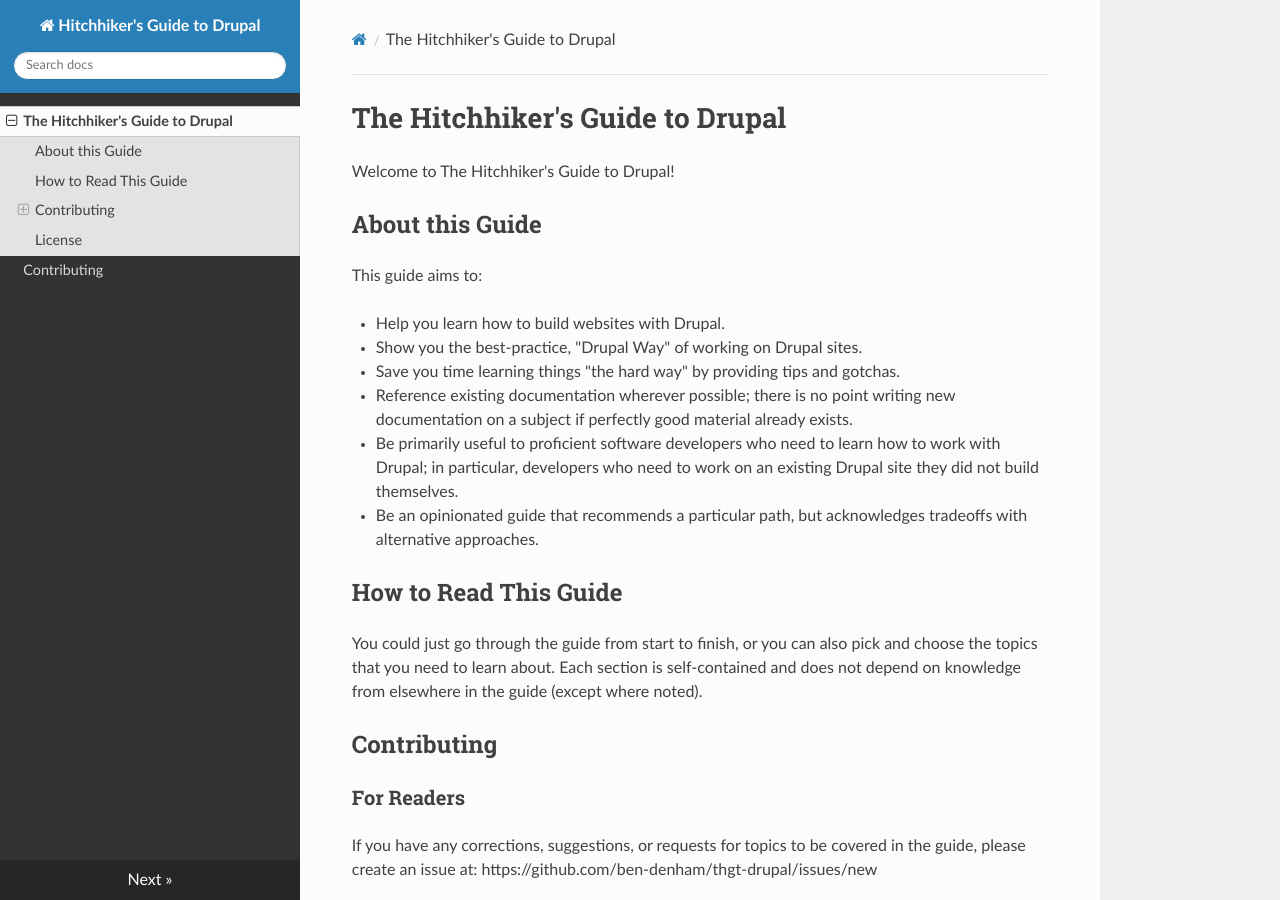
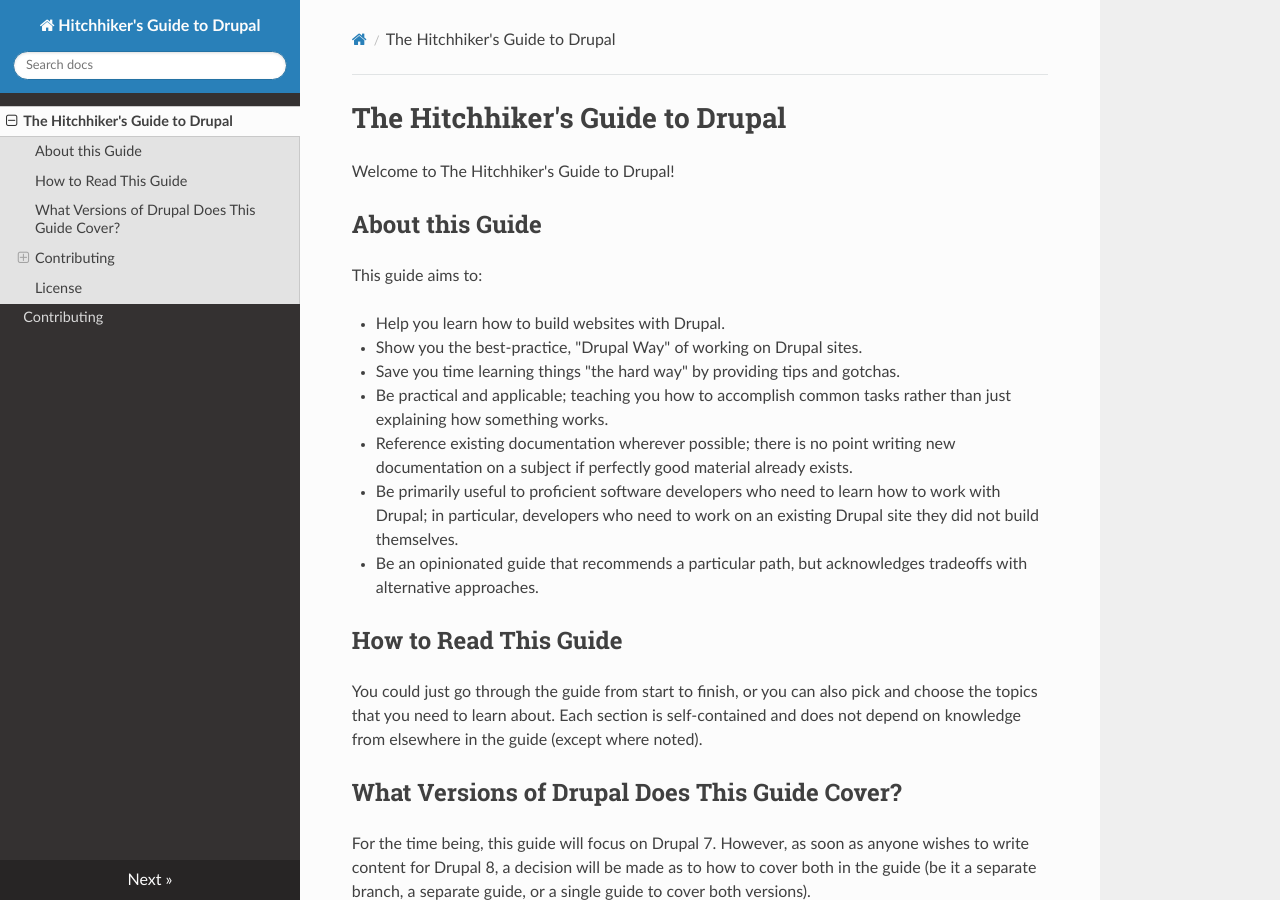
Before and after one commit to ben-denham/hgt-drupal, an MkDocs documentation site: the page built from docs/index.md, in a window 1280 px wide and 900 px high. Built offline with MkDocs 1.6.1, drawn with Linux system fonts in a browser that asks for light colours; nearby versions of some CDN libraries.

Commit message:
Improve index and contributing docs

```diff
--- a/docs/index.md
+++ b/docs/index.md
@@ -10,6 +10,8 @@
 * Show you the best-practice, "Drupal Way" of working on Drupal sites.
 * Save you time learning things "the hard way" by providing tips and
   gotchas.
+* Be practical and applicable; teaching you how to accomplish common
+  tasks rather than just explaining how something works.
 * Reference existing documentation wherever possible; there is no
   point writing new documentation on a subject if perfectly good
   material already exists.
@@ -25,6 +27,13 @@
 also pick and choose the topics that you need to learn about. Each
 section is self-contained and does not depend on knowledge from
 elsewhere in the guide (except where noted).
+
+## What Versions of Drupal Does This Guide Cover?
+
+For the time being, this guide will focus on Drupal 7. However, as
+soon as anyone wishes to write content for Drupal 8, a decision will
+be made as to how to cover both in the guide (be it a separate branch,
+a separate guide, or a single guide to cover both versions).
 
 ## Contributing
 
```
Also changed, not shown: docs/contributing.md (+6 -0 lines).
